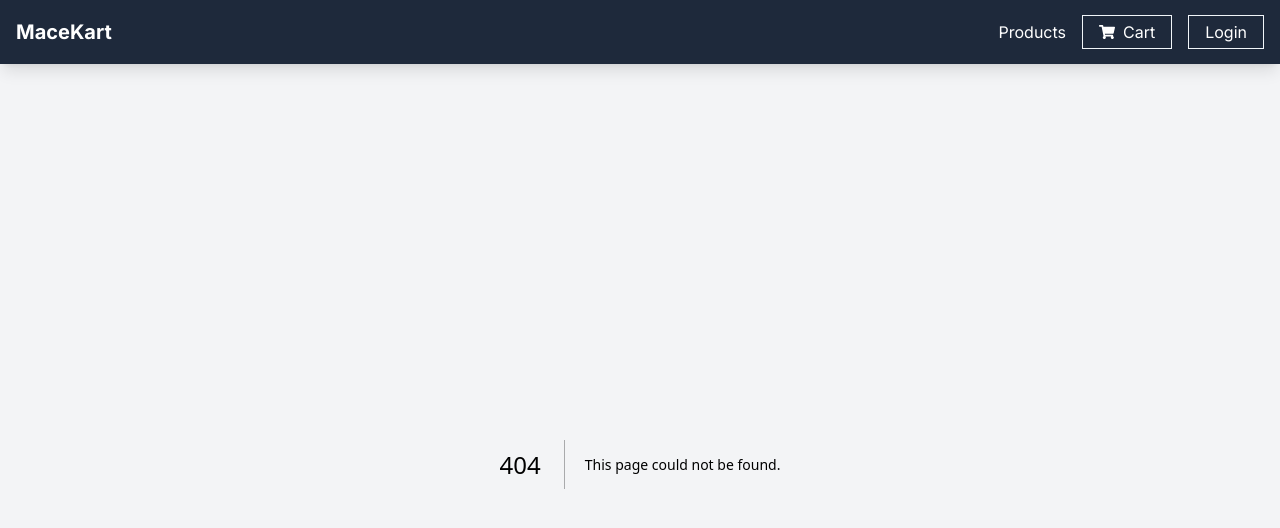
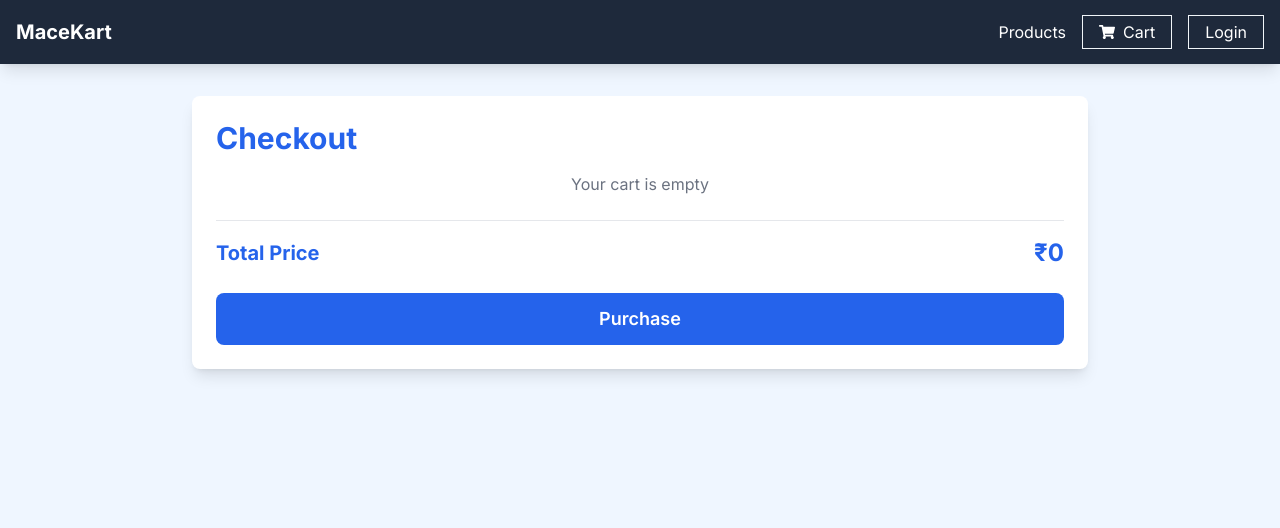
Before and after one commit to adw-ith/MaceKart, a Next.js app: page /pages/checkout in a window 1280 px wide. Before the commit this address had no page. Shown: the top 528 px of the page. Built offline with nearby package versions, Linux system fonts and the light colour scheme.

Commit message:
checkout

```diff
--- a/src/app/login/page.tsx
+++ b/src/app/login/page.tsx
@@ -6,13 +6,13 @@ import { useRouter } from "next/navigation";
 export default function App() {
   const [currentForm, setCurrentForm] = useState<
     "login" | "signup" | "recover"
-  >("signup"); // Change to "signup"
+  >("signup");
   const [email, setEmail] = useState("");
   const [password, setPassword] = useState("");
   const [name, setName] = useState("");
   const [confirmPassword, setConfirmPassword] = useState("");
 
-  const router=useRouter()
+  const router = useRouter();
 
   const handleSubmit = (e: React.FormEvent) => {
     e.preventDefault();
@@ -44,9 +44,8 @@ export default function App() {
       );
 
       console.log("Login successful:", response.data);
-      if(response.data.data.status===200)
-      {
-        router.push('/pages/buyer/dashboard')
+      if (response.data.data.status === 200) {
+        router.push("/pages/buyer/dashboard");
       }
     } catch (error) {
       console.error("Login failed:", error);
@@ -74,9 +73,9 @@ export default function App() {
       );
 
       console.log("Signup successful:", response.data);
-      if(response.data.data.status ===401) {
-        console.log("in here")
-        setCurrentForm("login")
+      if (response.data.data.status === 401) {
+        console.log("in here");
+        setCurrentForm("login");
       }
     } catch (error) {
       console.error("Signup failed:", error);
--- a/src/app/pages/cart/page.tsx
+++ b/src/app/pages/cart/page.tsx
@@ -102,9 +102,11 @@ const CartPage = () => {
             <h2 className="text-3xl font-semibold text-orange-800 retro-font">
               Total Amount: ${calculateTotal()}
             </h2>
-            <button className="mt-4 bg-orange-600 text-white py-2 px-6 rounded-lg hover:bg-orange-700 retro-font shadow-lg">
-              Proceed to Checkout
-            </button>
+            <Link href="/pages/checkout">
+              <button className="mt-4 bg-orange-600 text-white py-2 px-6 rounded-lg hover:bg-orange-700 retro-font shadow-lg">
+                Proceed to Checkout
+              </button>
+            </Link>
           </div>
         </div>
       </div>
--- /dev/null
+++ b/src/app/pages/checkout/page.tsx
@@ -0,0 +1,99 @@
+"use client";
+import { useCart } from "@/app/context/ShoppingCartContext";
+import { useRouter } from "next/navigation";
+import { useEffect, useState } from "react";
+
+const CheckoutPage = () => {
+  const { cartItems, clearCart } = useCart();
+  const [totalPrice, setTotalPrice] = useState(0);
+
+  useEffect(() => {
+    const total = cartItems.reduce(
+      (acc, item) => acc + item.price * item.quantity,
+      0
+    );
+    setTotalPrice(total);
+  }, [cartItems]);
+
+  const router = useRouter();
+
+  const handlePurchase = async () => {
+    try {
+      const purchasePromises = cartItems.map(async (item) => {
+        const response = await fetch("/api/purchase/create", {
+          method: "POST",
+          headers: {
+            "Content-Type": "application/json",
+          },
+          body: JSON.stringify({
+            cid: 1,
+            prod_id: item.prod_id,
+            sid: item.sid,
+            quantity: item.quantity,
+            totalPrice: item.price * item.quantity,
+          }),
+        });
+
+        if (!response.ok) {
+          throw new Error(
+            `Failed to purchase item with prod_id ${item.prod_id}`
+          );
+        }
+      });
+
+      await Promise.all(purchasePromises);
+
+      clearCart();
+      router.push("/pages/buyer/success");
+    } catch (error) {
+      console.error("Error purchasing items:", error);
+    }
+  };
+
+  return (
+    <div className="min-h-screen bg-blue-50 py-8 px-4 sm:px-6 lg:px-8">
+      <div className="max-w-4xl mx-auto bg-white shadow-lg rounded-lg p-6">
+        <h1 className="text-3xl font-bold text-blue-600 mb-4">Checkout</h1>
+
+        <div className="space-y-4">
+          {cartItems.length > 0 ? (
+            cartItems.map((item) => (
+              <div
+                key={item.prod_id}
+                className="flex items-center justify-between border-b pb-4"
+              >
+                <div>
+                  <h2 className="text-lg font-semibold">{item.name}</h2>
+                  <p className="text-gray-600">
+                    ₹{item.price} x {item.quantity}
+                  </p>
+                </div>
+                <p className="text-lg font-bold text-blue-600">
+                  ₹{item.price * item.quantity}
+                </p>
+              </div>
+            ))
+          ) : (
+            <p className="text-center text-gray-500">Your cart is empty</p>
+          )}
+        </div>
+
+        {/* Total Price */}
+        <div className="mt-6 flex justify-between items-center border-t pt-4">
+          <h2 className="text-xl font-bold text-blue-600">Total Price</h2>
+          <p className="text-2xl font-bold text-blue-600">₹{totalPrice}</p>
+        </div>
+
+        <button
+          onClick={handlePurchase}
+          className="mt-6 w-full bg-blue-600 text-white py-3 rounded-lg text-lg font-semibold hover:bg-blue-700 transition"
+          disabled={cartItems.length === 0} // Disable if cart is empty
+        >
+          Purchase
+        </button>
+      </div>
+    </div>
+  );
+};
+
+export default CheckoutPage;
```
